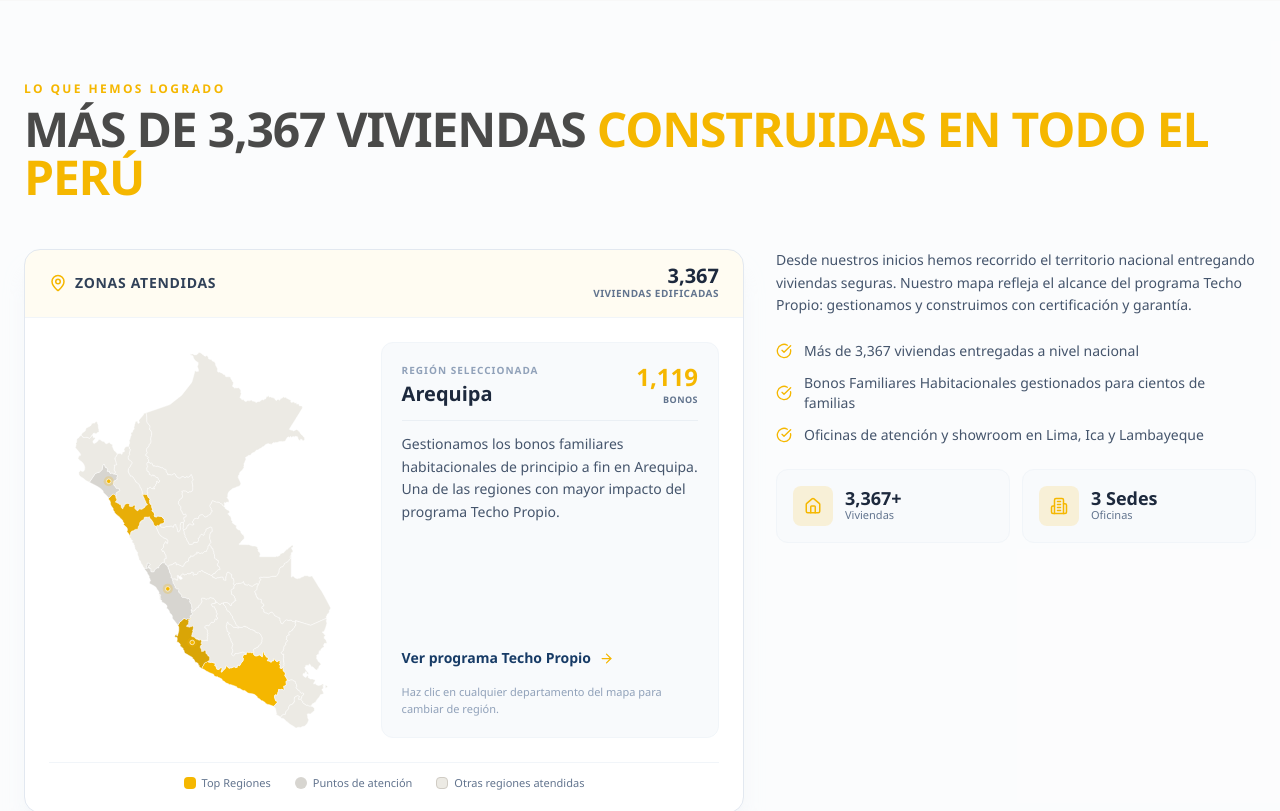
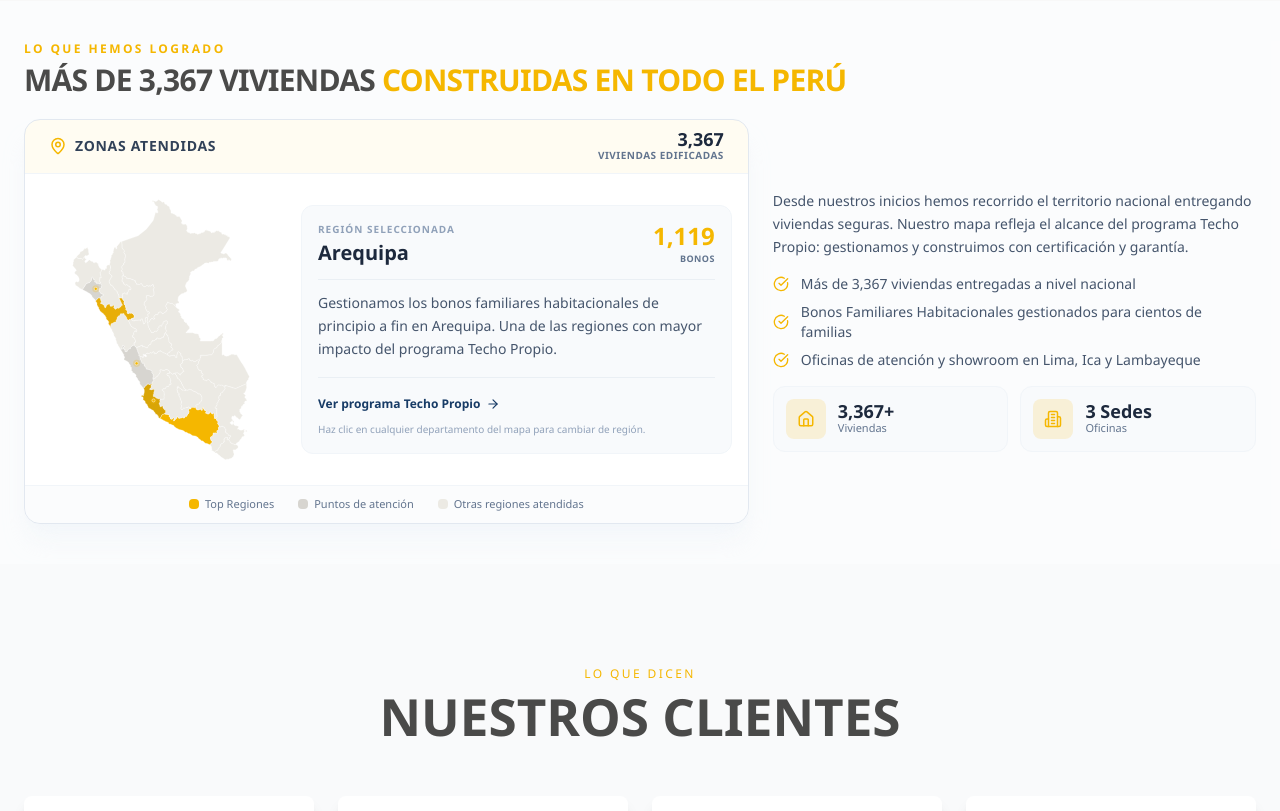
Before and after one commit to danonino41/constructora, a Next.js app: page / in a window 1280 px wide. Shown: the part 2500-3311 px from the top of the page. Built offline with nearby package versions, Linux system fonts and the light colour scheme.

Commit message:
fix: Centrado de mapa

```diff
--- a/src/components/inicio/PresenceMap.tsx
+++ b/src/components/inicio/PresenceMap.tsx
@@ -84,43 +84,43 @@ export default function PresenceMap() {
   };
 
   return (
-    <section id="zonas-atendidas" className="py-16 md:py-20 bg-slate-50/50 overflow-hidden">
+    <section id="zonas-atendidas" className="py-16 md:py-20 lg:py-10 bg-slate-50/50 overflow-hidden">
       <div className="max-w-7xl mx-auto px-6">
 
         {/* ENCABEZADO DE LA SECCIÓN */}
-        <div className="mb-12 text-center md:text-left">
+        <div className="mb-12 lg:mb-6 text-center md:text-left">
           <span className="text-xs font-bold text-[#f5b700] tracking-[0.2em] uppercase block mb-2">
             Lo que hemos logrado
           </span>
-          <h2 className="text-3xl md:text-4xl lg:text-5xl font-extrabold text-[#4a4a49] tracking-tight leading-none">
+          <h2 className="text-3xl md:text-4xl lg:text-3xl font-extrabold text-[#4a4a49] tracking-tight leading-none">
             MÁS DE 3,367 VIVIENDAS{" "}
             <span className="text-[#f5b700] block md:inline">CONSTRUIDAS EN TODO EL PERÚ</span>
           </h2>
         </div>
 
         {/* CONTENEDOR PRINCIPAL HORIZONTAL */}
-        <div className="grid gap-8 lg:grid-cols-[1.2fr_0.8fr] items-start">
+        <div className="grid gap-8 lg:gap-6 lg:grid-cols-[1.2fr_0.8fr] items-start lg:items-center">
 
           {/* BLOQUE IZQUIERDO: EL MAPA Y SU DETALLE INTERNO HORIZONTAL */}
           <div className="bg-white border border-slate-200 rounded-2xl shadow-xl shadow-slate-100/70 overflow-hidden">
 
             {/* Header del mapa */}
-            <div className="flex items-center justify-between px-6 py-4 border-b border-slate-100 bg-[#f5b700]/5">
+            <div className="flex items-center justify-between px-6 py-4 lg:py-2.5 border-b border-slate-100 bg-[#f5b700]/5">
               <div className="flex items-center gap-2">
                 <MapPin size={18} className="text-[#f5b700]" />
                 <span className="font-bold text-sm tracking-wider text-slate-700">ZONAS ATENDIDAS</span>
               </div>
               <div className="text-right">
-                <div className="font-extrabold text-xl text-slate-800 leading-none">{TOTAL_VIVIENDAS.toLocaleString("es-PE")}</div>
+                <div className="font-extrabold text-xl lg:text-lg text-slate-800 leading-none">{TOTAL_VIVIENDAS.toLocaleString("es-PE")}</div>
                 <div className="text-[10px] tracking-wider text-slate-500 uppercase font-medium">Viviendas Edificadas</div>
               </div>
             </div>
 
             {/* Sub-Grid Horizontal: Mapa a la izquierda, Info a la derecha */}
-            <div className="grid md:grid-cols-[1fr_1.1fr] gap-6 p-6 items-center">
+            <div className="grid md:grid-cols-[240px_1fr] gap-6 lg:gap-5 lg:p-4 p-6 items-center justify-center">
 
               {/* Mapa de Perú */}
-              <div className="relative w-full max-w-[240px] sm:max-w-[260px] mx-auto py-2">
+              <div className="relative w-full max-w-[200px] md:max-w-[220px] lg:max-w-[180px] mx-auto py-2 flex items-center justify-center">
                 <svg
                   viewBox={`0 0 ${PERU_MAP.width} ${PERU_MAP.height}`}
                   className="w-full h-auto select-none block"
@@ -177,7 +177,7 @@ export default function PresenceMap() {
               </div>
 
               {/* Panel de Detalle Dinámico Lateral */}
-              <div className="bg-slate-50 border border-slate-100 rounded-xl p-5 h-full flex flex-col justify-between min-h-[300px] md:min-h-[340px]">
+              <div className="bg-slate-50 border border-slate-100 rounded-xl p-5 lg:p-4 flex flex-col justify-between min-h-[260px] md:min-h-[290px] lg:min-h-[220px]">
                 <div>
                   <div className="flex items-center justify-between border-b border-slate-200/60 pb-3 mb-3">
                     <div>
@@ -213,13 +213,13 @@ export default function PresenceMap() {
                 </div>
 
                 {/* Call To Action Dinámico y Contextual */}
-                <div className="mt-4 flex flex-wrap items-center gap-4">
+                <div className="pt-3 border-t border-slate-200/60 mt-4">
                   {detail.kind === "bono" && (
                     <Link
                       href="/programas/techo-propio"
-                      className="inline-flex items-center gap-2 text-sm font-bold text-[#173B66] hover:gap-3 transition-all"
+                      className="inline-flex items-center gap-1.5 text-xs font-bold text-[#173B66] hover:text-[#f5b700] transition-colors group"
                     >
-                      Ver programa Techo Propio <ArrowRight size={15} className="text-[#f5b700]" />
+                      Ver programa Techo Propio <ArrowRight size={14} className="transition-transform group-hover:translate-x-1" />
                     </Link>
                   )}
                   {detail.kind === "oficina" && (
@@ -227,9 +227,9 @@ export default function PresenceMap() {
                       href={detail.sede?.map}
                       target="_blank"
                       rel="noopener noreferrer"
-                      className="inline-flex items-center gap-2 text-sm font-bold text-[#173B66] hover:opacity-80"
+                      className="inline-flex items-center gap-1.5 text-xs font-bold text-[#173B66] hover:text-[#f5b700] transition-colors group"
                     >
-                      Ver dirección exacta <ArrowRight size={15} className="text-[#f5b700]" />
+                      Ver dirección exacta <ArrowRight size={14} className="transition-transform group-hover:translate-x-1" />
                     </a>
                   )}
                   {detail.kind === "sin" && (
@@ -237,42 +237,40 @@ export default function PresenceMap() {
                       href="https://wa.me/51993611523"
                       target="_blank"
                       rel="noopener noreferrer"
-                      className="inline-flex items-center gap-2 text-sm font-bold text-[#173B66] hover:opacity-80"
+                      className="inline-flex items-center gap-1.5 text-xs font-bold text-[#173B66] hover:text-[#f5b700] transition-colors group"
                     >
-                      Consultar por WhatsApp <ArrowRight size={15} className="text-[#f5b700]" />
+                      Consultar por WhatsApp <ArrowRight size={14} className="transition-transform group-hover:translate-x-1" />
                     </a>
                   )}
-                  <span className="text-[11px] text-slate-400">
+                  <p className="text-[10px] text-slate-400 mt-2">
                     Haz clic en cualquier departamento del mapa para cambiar de región.
-                  </span>
+                  </p>
                 </div>
               </div>
             </div>
 
-            {/* Leyendas compactadas al fondo del contenedor */}
-            <div className="px-6 pb-5">
-              <div className="flex flex-wrap items-center justify-center gap-6 pt-3 border-t border-slate-100">
-                <span className="inline-flex items-center gap-1.5 text-[11px] text-slate-500">
-                  <span className="inline-block h-3 w-3 rounded-sm bg-[#f5b700]" /> Top Regiones
-                </span>
-                <span className="inline-flex items-center gap-1.5 text-[11px] text-slate-500">
-                  <span className="inline-block h-3 w-3 rounded-full bg-[#d7d5d0]" /> Puntos de atención
-                </span>
-                <span className="inline-flex items-center gap-1.5 text-[11px] text-slate-500">
-                  <span className="inline-block h-3 w-3 rounded-sm border border-[#d0ccc4] bg-[#eceae4]" /> Otras regiones atendidas
-                </span>
-              </div>
+            {/* Leyendas al fondo */}
+            <div className="px-6 py-4 lg:py-2.5 bg-slate-50/50 border-t border-slate-100 flex flex-wrap items-center justify-center gap-x-6 gap-y-2 text-[11px] text-slate-500">
+              <span className="flex items-center gap-1.5">
+                <span className="w-2.5 h-2.5 bg-[#f5b700] rounded-sm" /> Top Regiones
+              </span>
+              <span className="flex items-center gap-1.5">
+                <span className="w-2.5 h-2.5 bg-[#d7d5d0] rounded-sm" /> Puntos de atención
+              </span>
+              <span className="flex items-center gap-1.5">
+                <span className="w-2.5 h-2.5 bg-[#eceae4] rounded-sm" /> Otras regiones atendidas
+              </span>
             </div>
           </div>
 
           {/* BLOQUE DERECHO: CONTENIDO EDITORIAL DE SOPORTE */}
-          <div className="flex flex-col gap-6">
+          <div className="flex flex-col gap-6 lg:gap-4">
             <p className="text-sm leading-relaxed text-slate-600">
               Desde nuestros inicios hemos recorrido el territorio nacional entregando viviendas seguras. Nuestro mapa refleja el alcance del programa Techo Propio: gestionamos y construimos con certificación y garantía.
             </p>
 
             {/* Lista de Logros limpia y compacta */}
-            <div className="flex flex-col gap-3">
+            <div className="flex flex-col gap-3 lg:gap-2">
               {ACHIEVEMENTS.slice(0, 3).map((a) => (
                 <div key={a} className="flex items-center gap-3">
                   <CheckCircle size={16} className="text-[#f5b700] shrink-0" />
@@ -283,7 +281,7 @@ export default function PresenceMap() {
 
             {/* Grid de Micro KPIs */}
             <div className="grid grid-cols-2 gap-3">
-              <div className="flex items-center gap-3 rounded-xl border border-slate-100 bg-slate-50 p-4">
+              <div className="flex items-center gap-3 rounded-xl border border-slate-100 bg-slate-50 p-4 lg:p-3">
                 <div className="flex h-10 w-10 shrink-0 items-center justify-center rounded-lg bg-[#f5b700]/15">
                   <Home size={18} className="text-[#f5b700]" />
                 </div>
@@ -292,7 +290,7 @@ export default function PresenceMap() {
                   <div className="text-[11px] text-slate-500">Viviendas</div>
                 </div>
               </div>
-              <div className="flex items-center gap-3 rounded-xl border border-slate-100 bg-slate-50 p-4">
+              <div className="flex items-center gap-3 rounded-xl border border-slate-100 bg-slate-50 p-4 lg:p-3">
                 <div className="flex h-10 w-10 shrink-0 items-center justify-center rounded-lg bg-[#f5b700]/15">
                   <Building2 size={18} className="text-[#f5b700]" />
                 </div>
```
Also changed, not shown: doc/08-datos-pendientes-gerencia.md (added, +168 -0 lines).
